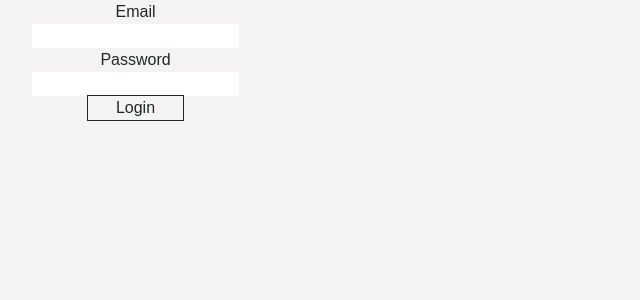
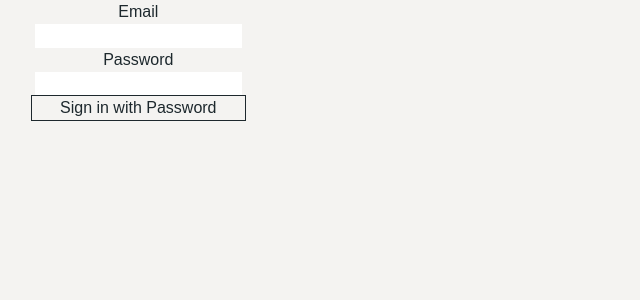
Before and after one commit to viktorlenard/brick, a Next.js app: page / in a window 1280 px wide. Shown: the top 300 px of the page, without its empty margins (0-640 px from the left). Built offline with nearby package versions, Linux system fonts and the light colour scheme; no server answers.

Commit message:
Started work on login

```diff
--- a/src/app/components/Login.tsx
+++ b/src/app/components/Login.tsx
@@ -1,7 +1,10 @@
 'use client'
 import { useRef } from "react"
 
-export const Login = () => {
+interface LoginProps {
+    isPasswordLogin: boolean,
+}
+export const Login = ({ isPasswordLogin } : LoginProps ) => {
 
     const emailInputRef = useRef(null);
     const passwordInputRef = useRef(null);
@@ -9,7 +12,8 @@ export const Login = () => {
     const labelStyle = 'flex flex-col items-center'
     return(
         <div className='flex '>
-            <form onSubmit={(e) => {e.preventDefault}} className='flex flex-col items-center'>
+            <form onSubmit={(e) => {e.preventDefault();
+                if(isPasswordLogin){alert('Password')} else {alert('Magic')}}} className='flex flex-col items-center'>
                 <div>
                     <label className={labelStyle}>
                         Email
@@ -19,11 +23,13 @@ export const Login = () => {
                 <div>
                     <label className={labelStyle}>
                         Password
-                        <input type="password" required ref={emailInputRef} />
+                        <input type="password" required ref={passwordInputRef} />
                     </label>
                 </div>
                 <div>
-                    <button className='outline outline-1 px-7 hover:bg-dark hover:text-light' type="submit">Login</button>
+                    <button className='outline outline-1 px-7 hover:bg-dark hover:text-light' type="submit">
+                        Sign in with {isPasswordLogin ? " Password" : " Magic Link"}
+                    </button>
                 </div>
             </form>
         </div>
--- a/src/app/page.tsx
+++ b/src/app/page.tsx
@@ -1,21 +1,13 @@
-"use client";
+import { Login } from "./components/Login";
+import { SearchParams } from "next/dist/server/request/search-params";
 
-import { useEffect } from "react";
-import { getClient } from "./utils/supabase/browserClient";
+export default async function Home({ searchParams }: { searchParams: SearchParams }) {
 
-import { Login } from "./components/Login";
-
-export default function Home() {
-
-  // Testing Supabase connection
-  useEffect(() => {
-    const supabase = getClient();
-    supabase.storage
-      .listBuckets()
-      .then((result) => console.log("Bucket List", result));
-  }, []);
+  const params = await searchParams;
+  const isMagicLink = params.magicLink === 'yes'
+  console.log(isMagicLink)
 
   return (
-    <Login />
+    <Login isPasswordLogin={!isMagicLink}/>
   )
 }
```
